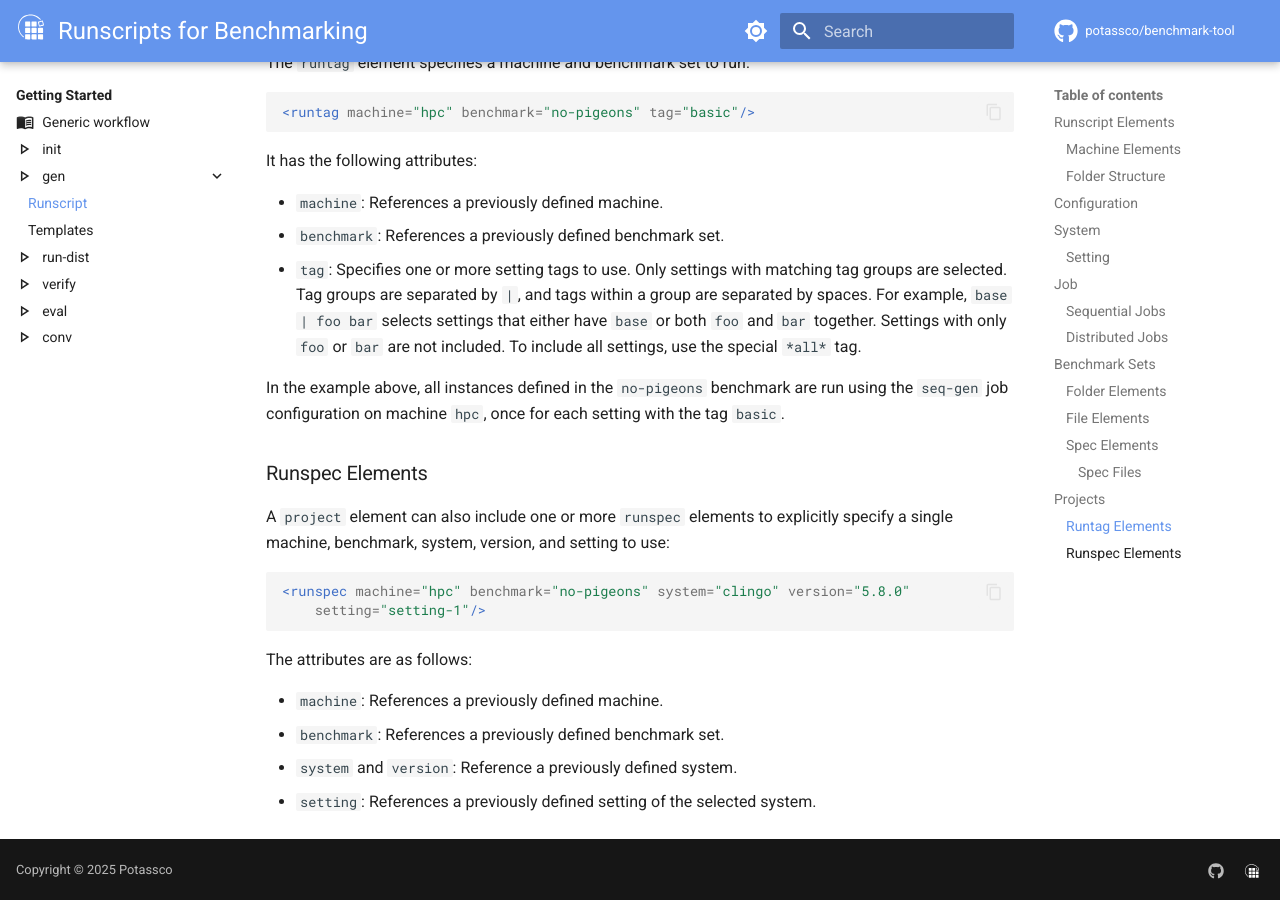
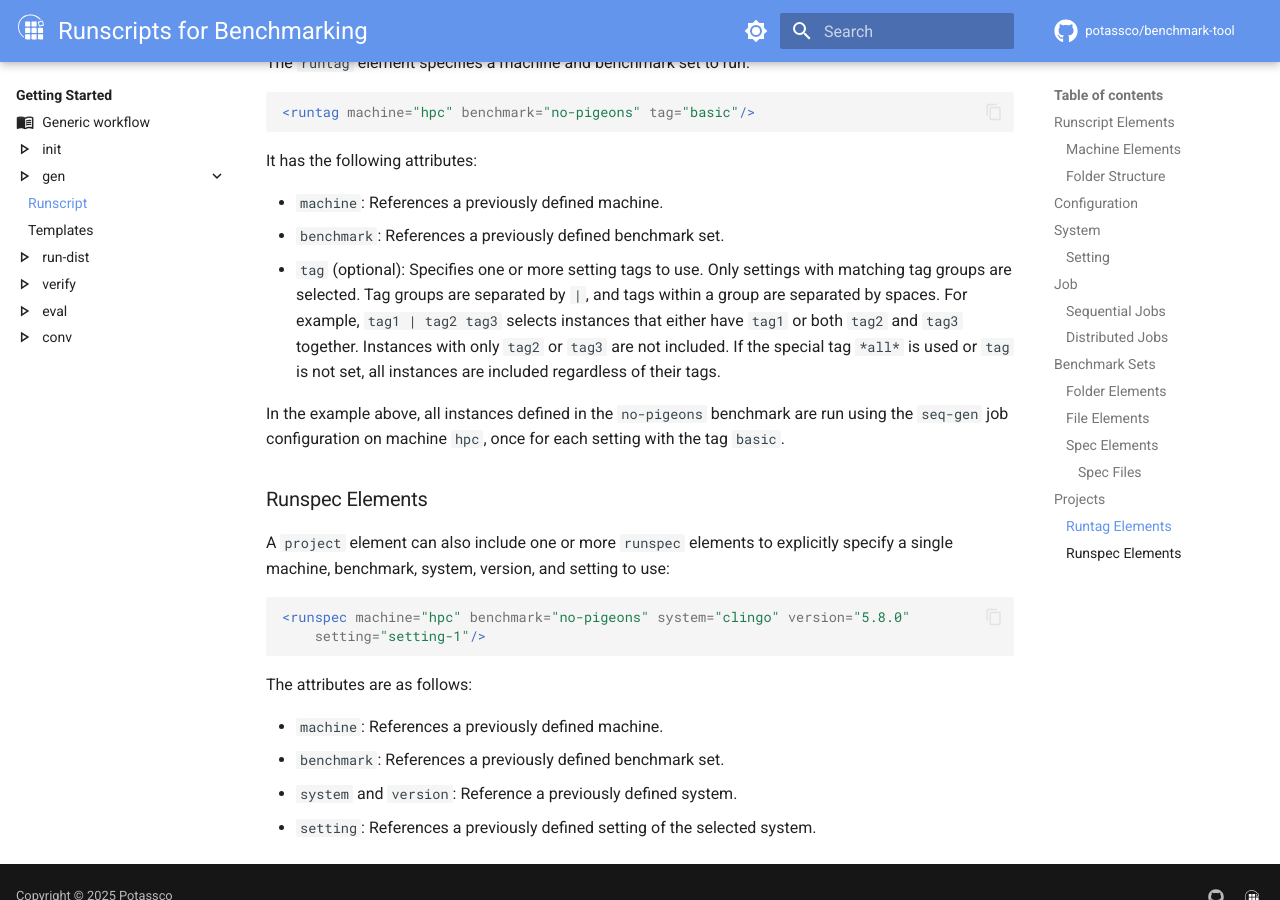
Before and after one commit to potassco/benchmark-tool, an MkDocs documentation site: the page built from docs/getting_started/gen/runscript.md, in a window 1280 px wide and 900 px high, scrolled down 8073 px. Built offline with MkDocs 1.6.1 and Material for MkDocs 9.7.7, drawn with Linux system fonts in a browser that asks for light colours; comment, search, counter and statistics services are not loaded; some of the changed text lies outside the part shown.

Commit message:
Enable *all* tag for instance_tag and no tag support for runtag

```diff
--- a/docs/getting_started/gen/runscript.md
+++ b/docs/getting_started/gen/runscript.md
@@ -308,8 +308,8 @@ benchmarks/clasp
 current benchmark. Tag groups are separated by `|`, and tags within a group are
 separated by spaces. For example, `tag1 | tag2 tag3` selects instances that either
 have `tag1` or both `tag2` and `tag3` together. Instances with only `tag2` or `tag3`
-are not included. If `instance_tag` is not set, all instances are included regardless
-of their tags.
+are not included. If the special tag `*all*` is used or `instance_tag` is not set,
+all instances are included regardless of their tags.
 
 #### Spec Files
 
@@ -388,11 +388,12 @@ It has the following attributes:
 
 - `machine`: References a previously defined machine.
 - `benchmark`: References a previously defined benchmark set.
-- `tag`: Specifies one or more setting tags to use. Only settings with matching tag
-groups are selected. Tag groups are separated by `|`, and tags within a group are
-separated by spaces. For example, `base | foo bar` selects settings that either have
-`base` or both `foo` and `bar` together. Settings with only `foo` or `bar` are not
-included. To include all settings, use the special `*all*` tag.
+- `tag` (optional): Specifies one or more setting tags to use. Only settings with
+matching tag groups are selected. Tag groups are separated by `|`, and tags within
+a group are separated by spaces. For example, `tag1 | tag2 tag3` selects instances
+that either have `tag1` or both `tag2` and `tag3` together. Instances with only
+`tag2` or `tag3` are not included. If the special tag `*all*` is used or `tag` is
+not set, all instances are included regardless of their tags.
 
 In the example above, all instances defined in the `no-pigeons` benchmark are
 run using the `seq-gen` job configuration on machine `hpc`, once for each setting
```
Also changed, not shown: 5 other files.
